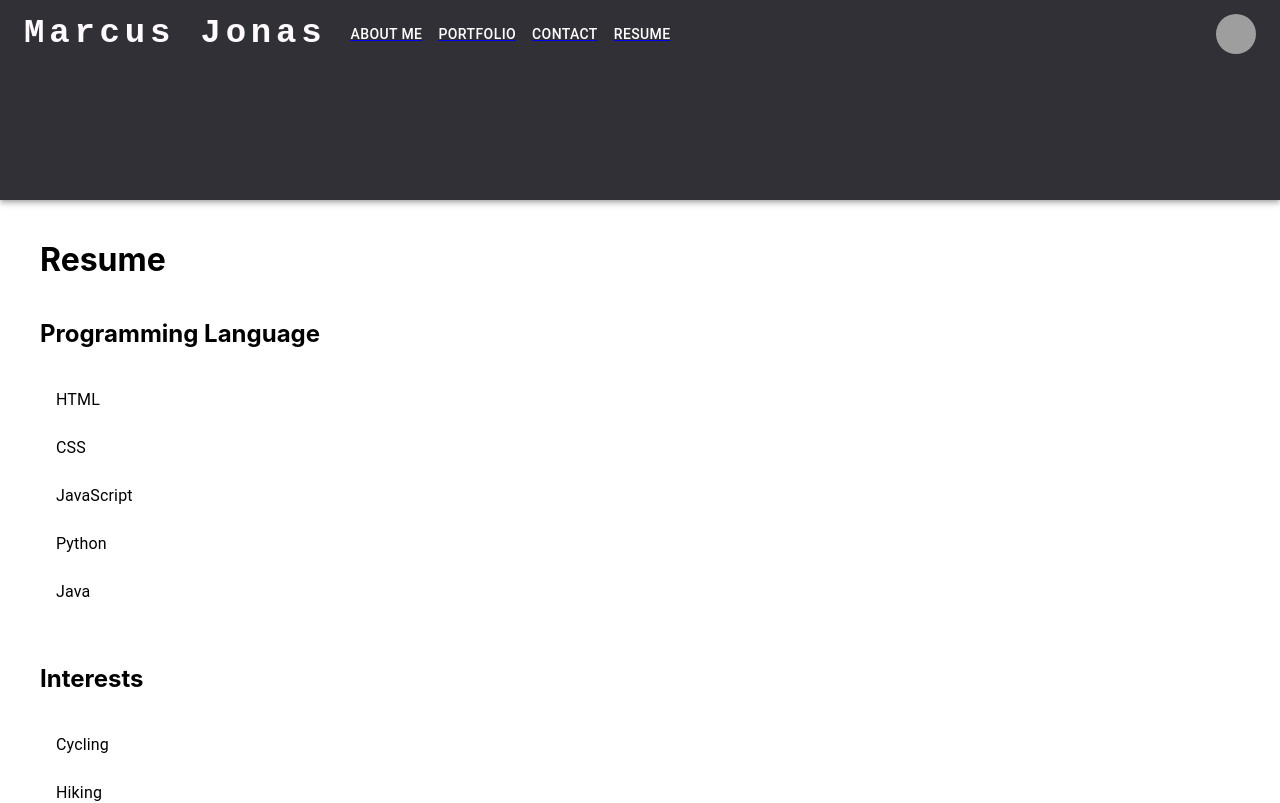
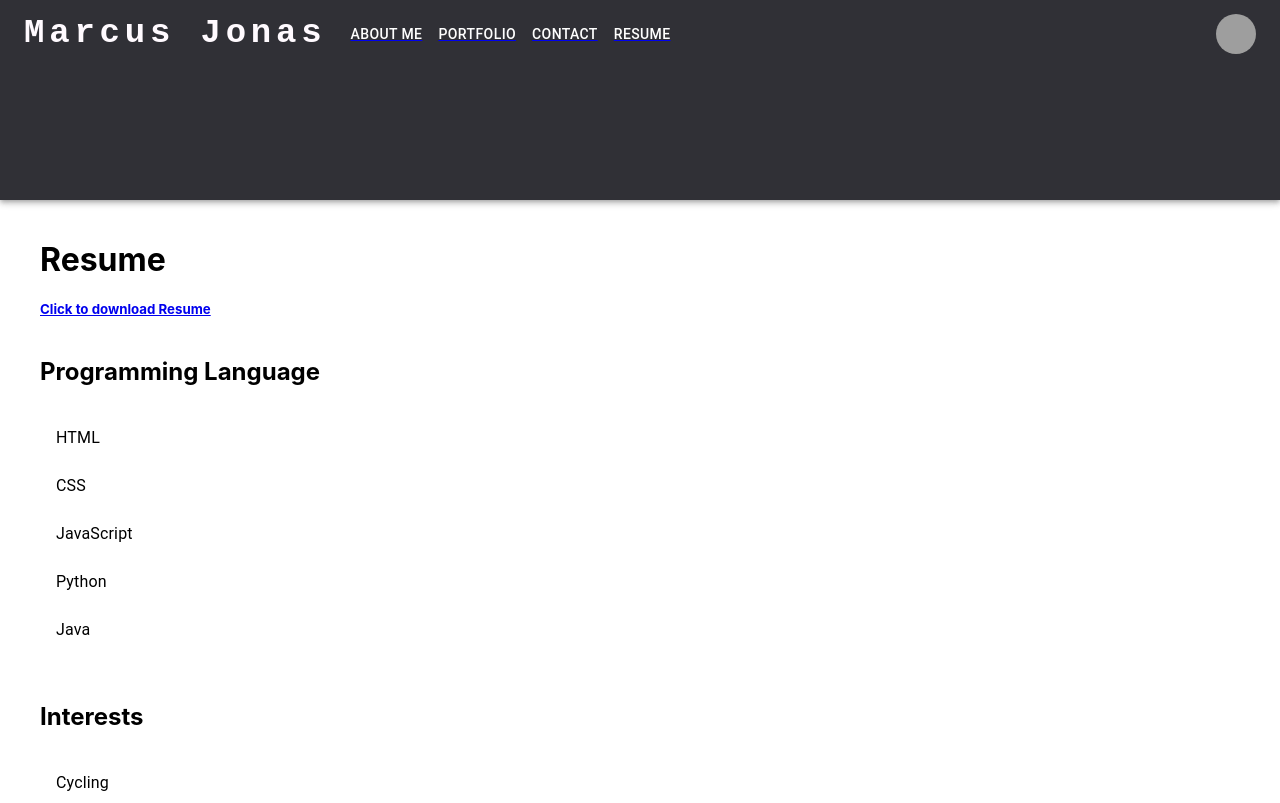
Before and after one commit to mjonas14/ReactPortfolio, a React (Create React App) app: page /resume in a window 1280 px wide. Shown: the top 803 px of the page. Built offline with nearby package versions, Linux system fonts and the light colour scheme; grey boxes are pictures that could not be loaded.

Commit message:
Added gh-pages dependency, fixed linking function and added download link on Resume page

```diff
--- a/src/App.js
+++ b/src/App.js
@@ -1,21 +1,34 @@
 import "./App.css";
-import { Navbar, AboutMe, Portfolio, Contact, Resume } from "./components";
-import { BrowserRouter, Routes, Route } from "react-router-dom";
+import {
+  Navbar,
+  AboutMe,
+  Portfolio,
+  Contact,
+  Resume } from "./components";
+import { BrowserRouter as Router, Routes, Route } from 'react-router-dom';
 
 const App = () => {
   return (
     <div className="App">
-      <BrowserRouter>
+      <Router>
+        <>
         <Navbar />
-      </BrowserRouter>
-      <BrowserRouter>
         <Routes>
-          <Route path="/about-me" element={<AboutMe />} />
-          <Route path="/portfolio" element={<Portfolio />} />
-          <Route path="/contact" element={<Contact />} />
-          <Route path="/resume" element={<Resume />} />
+          <Route
+            path="/about-me"
+            element={<AboutMe />} />
+          <Route
+            path="/portfolio"
+            element={<Portfolio />} />
+          <Route
+            path="/contact"
+            element={<Contact />} />
+          <Route
+            path="/resume"
+            element={<Resume />} />
         </Routes>
-      </BrowserRouter>
+        </>
+      </Router>
     </div>
   );
 };
--- a/src/components/AboutMe.js
+++ b/src/components/AboutMe.js
@@ -1,5 +1,4 @@
 import React from "react";
-import Image from '../utils/images/2021_MarcusJonas_Headshot.jpeg';
 
 export const AboutMe = () => {
   return (
@@ -12,8 +11,6 @@ export const AboutMe = () => {
         }}>
             About Me
         </h1>
-
-        <img src={Image} alt="Picture of me" />
 
         <h3 style={{
             textAlign: 'left',
--- a/src/components/Resume.js
+++ b/src/components/Resume.js
@@ -7,8 +7,15 @@ import {
   ListItem,
   ListItemText,
 } from "@material-ui/core";
+import { Link } from "react-router-dom";
 
-const languages = ["HTML", "CSS", "JavaScript", "Python", "Java"];
+const languages = [
+  "HTML",
+  "CSS",
+  "JavaScript",
+  "Python",
+  "Java"
+];
 
 const frameworks = [
   "React",
@@ -45,6 +52,13 @@ export const Resume = () => {
       >
         Resume
       </h1>
+      <h5 style={{
+        marginLeft: "40px",
+        textAlign: "left"
+        }}>
+        <a href='src/utils/MarcusJonasResume.pdf' download>Click to download Resume</a>
+      </h5>
+
       <h2
         style={{
           textAlign: "left",
```
Also changed, not shown: src/utils/images/2021_MarcusJonas_Headshot.jpeg (deleted), 1 other file (tests, documents, lock files or other folders).
